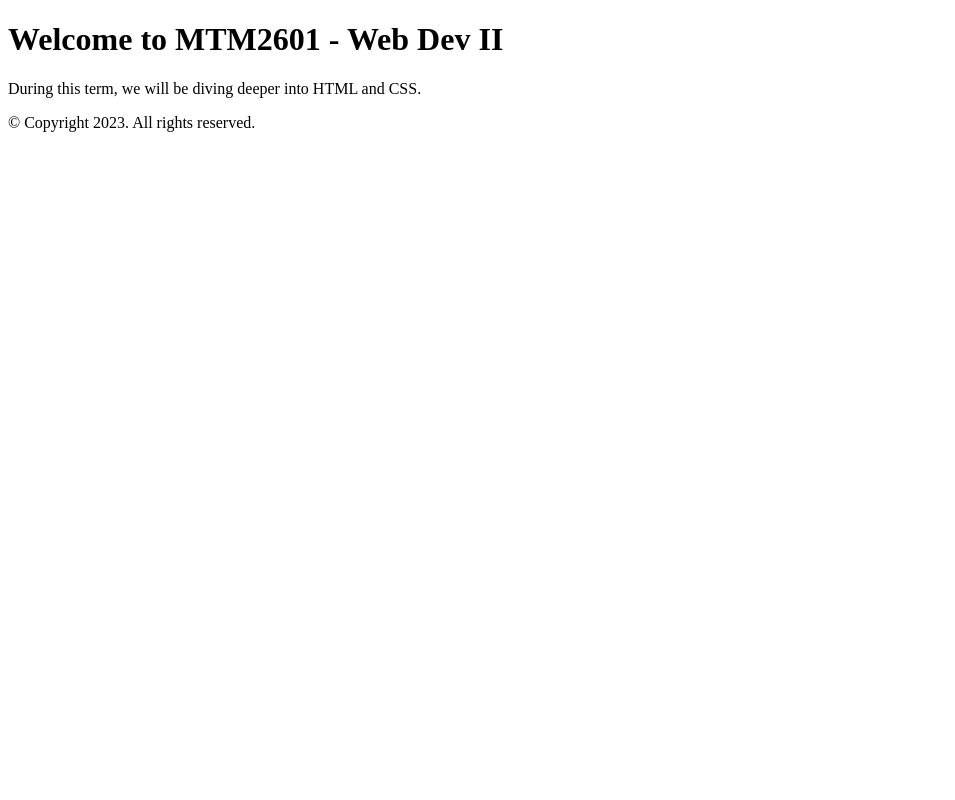
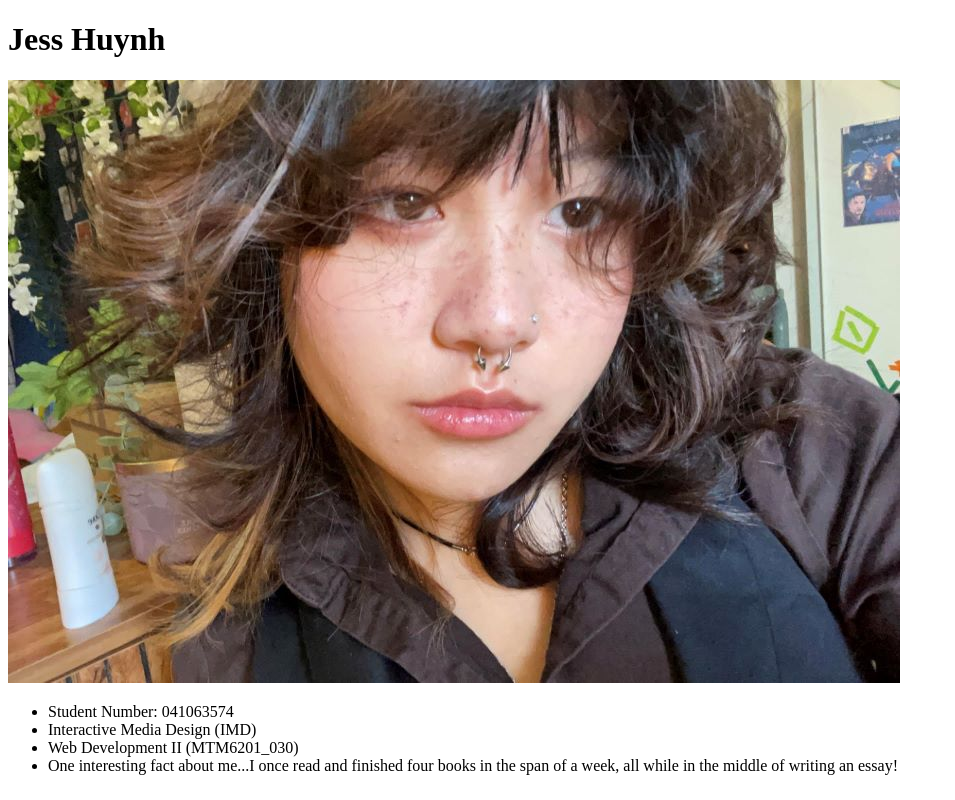
Before and after one commit to huyn0113/mtm6201-week-1-030, a plain HTML site: page index.html in a window 1280 px wide. Shown: the whole page, without its empty margins (0-955 px from the left). Drawn offline with Linux system fonts and the light colour scheme.

Commit message:
adds information about self to index.html

```diff
--- a/index.html
+++ b/index.html
@@ -7,18 +7,17 @@
     <title>MTM2601 - WEEK 1 - DEMO</title>
 </head>
 <body>
-    <header>
-        <h1>Welcome to MTM2601 - Web Dev II</h1>
-    </header>
-    <main>
-        <p>
-            During this term, we will be diving deeper into HTML and CSS.
-        </p>
-    </main>
-    <footer>
-        <p>
-            &copy; Copyright 2023. All rights reserved.
-        </p>
-    </footer>
+   <header>
+        <h1>Jess Huynh</h1>
+   </header>
+   <main>
+        <img src="images/photo_of_me.jpg" alt="">
+        <ul>
+            <li>Student Number: 041063574</li>
+            <li>Interactive Media Design (IMD)</li>
+            <li>Web Development II (MTM6201_030)</li>
+            <li>One interesting fact about me...I once read and finished four books in the span of a week, all while in the middle of writing an essay!</li>
+        </ul>
+   </main>
 </body>
 </html>
```
